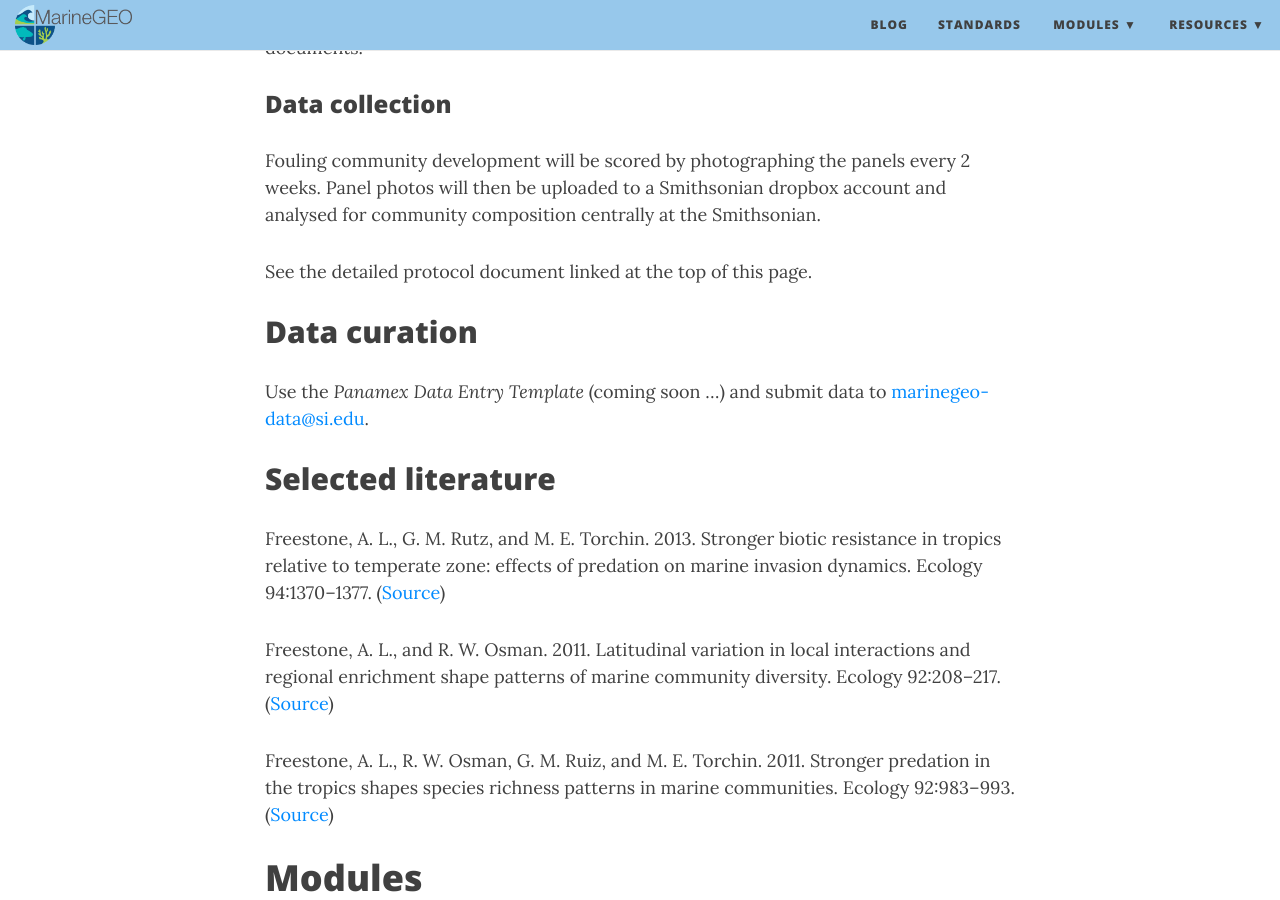
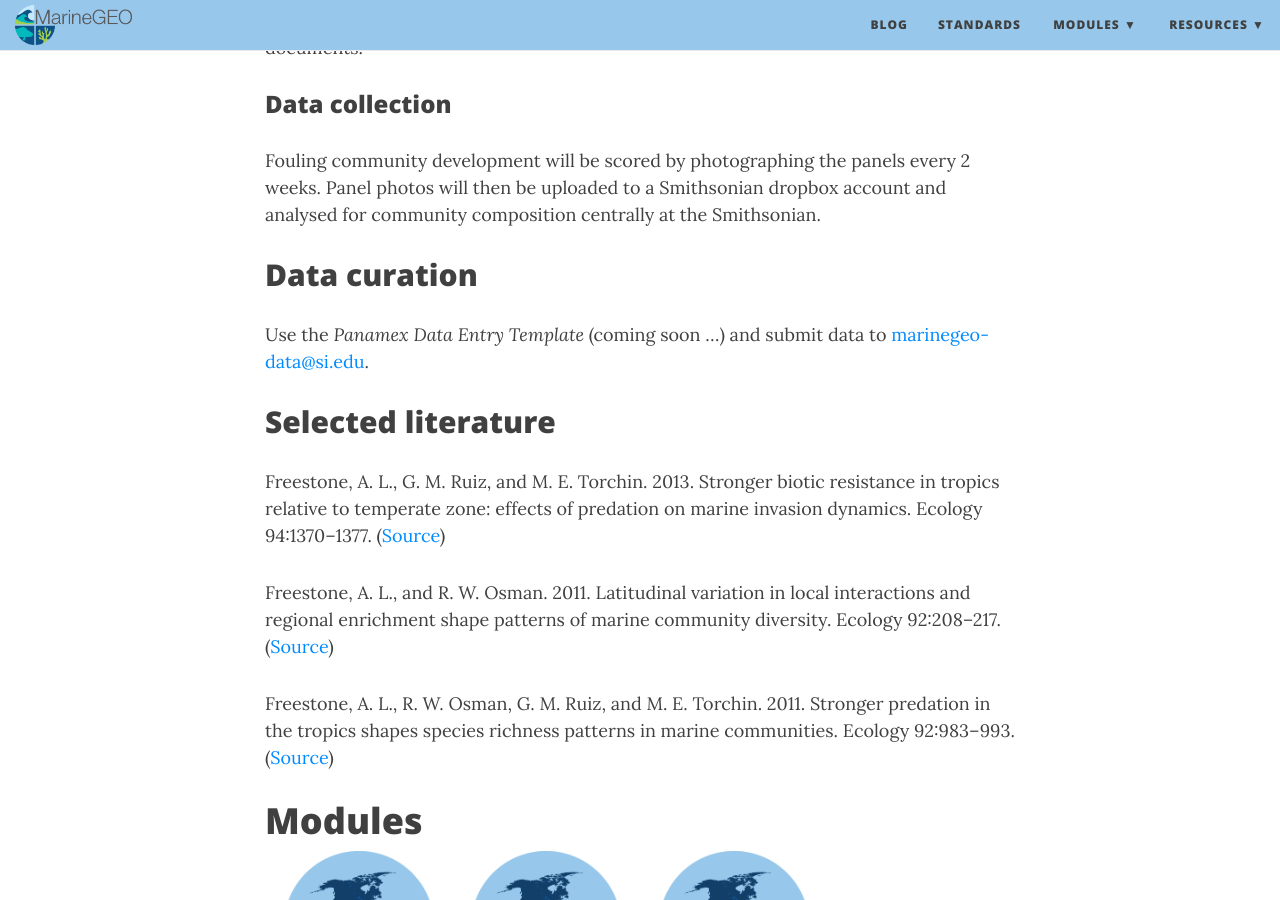
Before and after one commit to mukhamadazistholib/marinegeo.github.io, a Jekyll site: the page built from _module-groups/panamex.md, in a window 1280 px wide and 900 px high, scrolled down 3296 px. Built offline with Jekyll 4.4.1, drawn with Linux system fonts in a browser that asks for light colours; nearby versions of some CDN libraries.

Commit message:
Update panamex.md

```diff
--- a/_module-groups/panamex.md
+++ b/_module-groups/panamex.md
@@ -78,8 +78,6 @@ Smithsonian will provide most materials needed for the experiment. Partners will
 
 Fouling community development will be scored by photographing the panels every 2 weeks. Panel photos will then be uploaded to a Smithsonian dropbox account and analysed for community composition centrally at the Smithsonian.
 
-See the detailed protocol document linked at the top of this page.
-
 
 ## Data curation
 
@@ -88,7 +86,7 @@ Use the *Panamex Data Entry Template* (coming soon ...) and submit data to <a hr
 
 ## Selected literature
 
-Freestone, A. L., G. M. Rutz, and M. E. Torchin. 2013. Stronger biotic resistance in tropics relative to temperate zone: effects of predation on marine invasion dynamics. Ecology 94:1370–1377. (<a href="https://esajournals.onlinelibrary.wiley.com/doi/abs/10.1890/12-1382.1">Source</a>)
+Freestone, A. L., G. M. Ruiz, and M. E. Torchin. 2013. Stronger biotic resistance in tropics relative to temperate zone: effects of predation on marine invasion dynamics. Ecology 94:1370–1377. (<a href="https://esajournals.onlinelibrary.wiley.com/doi/abs/10.1890/12-1382.1">Source</a>)
 
 Freestone, A. L., and R. W. Osman. 2011. Latitudinal variation in local interactions and regional enrichment shape patterns of marine community diversity. Ecology 92:208–217. (<a href="https://esajournals.onlinelibrary.wiley.com/doi/10.1890/09-1841.1">Source</a>)
 
```
